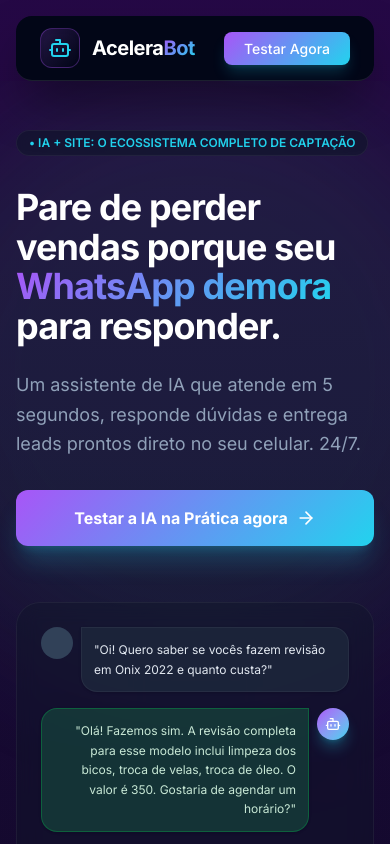
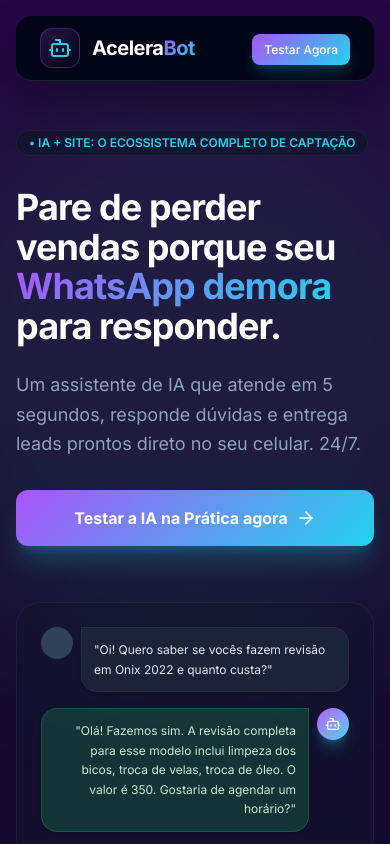
Before and after one commit to daviml/TriagemBot-AI, a React (Vite) app: page / in a window 390 px wide. Shown: the top 844 px of the page. Built offline with nearby package versions, Linux system fonts and the light colour scheme.

Commit message:
Update CTA styling and WhatsApp link
Tweak button classes for better responsive behavior (smaller horizontal padding on small screens, responsive text size, and added whitespace-nowrap to prevent wrapping). Also update the WhatsApp contact message to reference "AceleraBot" instead of "TriagemBot".

```diff
--- a/src/App.tsx
+++ b/src/App.tsx
@@ -84,7 +84,7 @@
               href="https://wa.me/5511999999999?text=Ol%C3%A1%2C%20gostaria%20de%20testar%20a%20IA."
               target="_blank"
               rel="noopener noreferrer"
-              className="bg-gradient-primary hover:opacity-90 text-white px-5 py-2 rounded-lg font-medium text-sm transition-all shadow-lg shadow-primary-cyan/20"
+              className="bg-gradient-primary hover:opacity-90 text-white px-3 sm:px-5 py-2 rounded-lg font-medium text-xs sm:text-sm transition-all shadow-lg shadow-primary-cyan/20 whitespace-nowrap"
             >
               Testar Agora
             </a>
@@ -120,7 +120,7 @@
 
               <div className="flex flex-col sm:flex-row gap-4 mb-2">
                 <a
-                  href="https://wa.me/5511999999999?text=Ol%C3%A1%21%20Quero%20testar%20o%20TriagemBot."
+                  href="https://wa.me/5511999999999?text=Ol%C3%A1%21%20Quero%20testar%20o%20AceleraBot."
                   target="_blank"
                   rel="noopener noreferrer"
                   className="bg-gradient-primary hover:opacity-90 text-white px-8 py-4 rounded-xl font-bold text-base transition-all shadow-xl shadow-primary-cyan/20 flex items-center justify-center gap-2 group"
```
